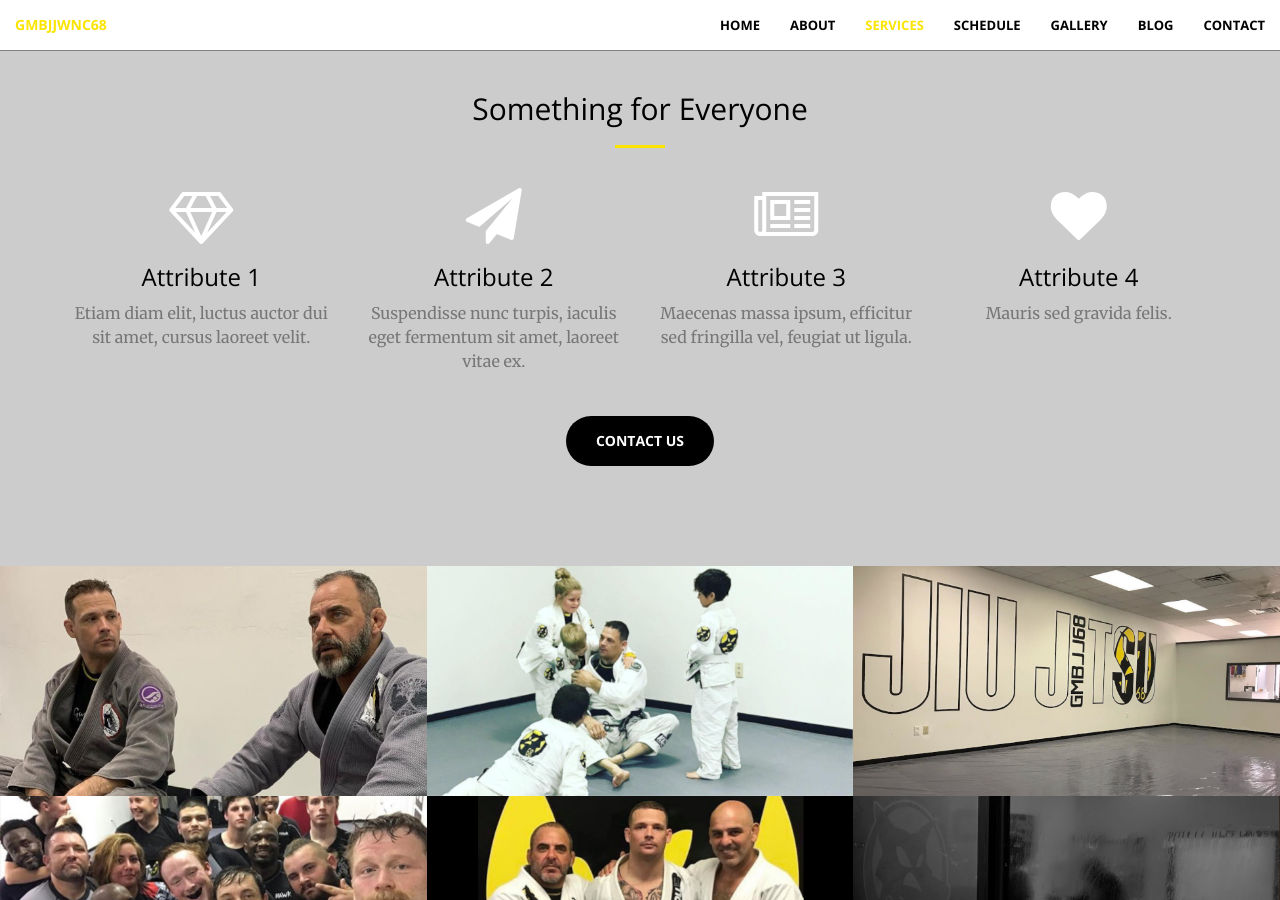
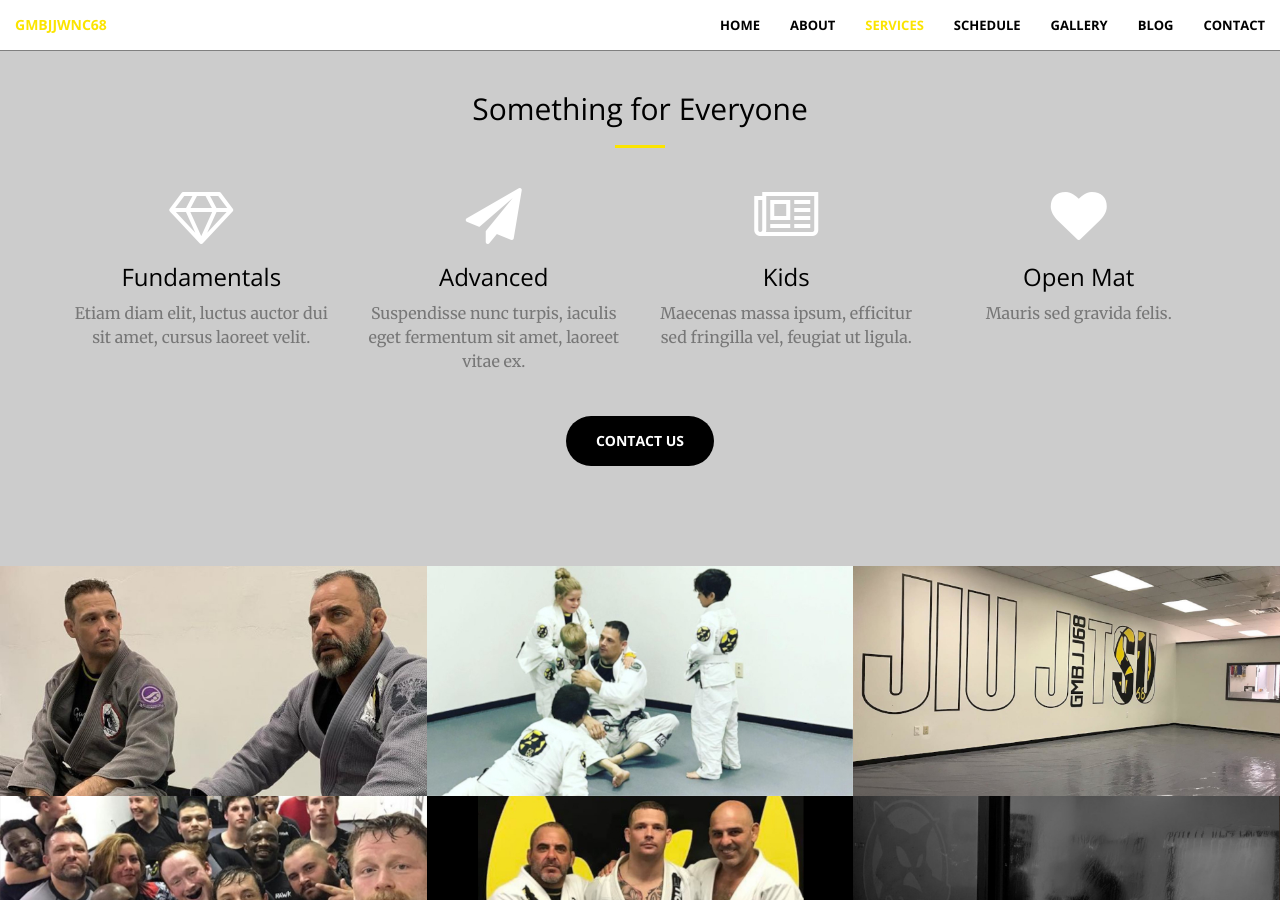
Before and after one commit to gmbjjwnc68/gmbjjwnc68.github.io, a Jekyll site: the page built from index.html, in a window 1280 px wide and 900 px high, scrolled down 1808 px. Built offline with Jekyll 4.4.1, drawn with Linux system fonts in a browser that asks for light colours.

```diff
--- a/_includes/services.html
+++ b/_includes/services.html
@@ -13,28 +13,28 @@
             <div class="col-lg-3 col-md-6 text-center">
                 <div class="service-box">
                     <i class="fa fa-4x fa-diamond wow bounceIn text-primary" style="color:white"></i>
-                    <h3>Attribute 1</h3>
+                    <h3>Fundamentals</h3>
                     <p class="text-muted">Etiam diam elit, luctus auctor dui sit amet, cursus laoreet velit.</p>
                 </div>
             </div>
             <div class="col-lg-3 col-md-6 text-center">
                 <div class="service-box">
                     <i class="fa fa-4x fa-paper-plane wow bounceIn text-primary" data-wow-delay=".1s" style="color:white"></i>
-                    <h3>Attribute 2</h3>
+                    <h3>Advanced</h3>
                     <p class="text-muted">Suspendisse nunc turpis, iaculis eget fermentum sit amet, laoreet vitae ex.</p>
                 </div>
             </div>
             <div class="col-lg-3 col-md-6 text-center">
                 <div class="service-box">
                     <i class="fa fa-4x fa-newspaper-o wow bounceIn text-primary" data-wow-delay=".2s" style="color:white"></i>
-                    <h3>Attribute 3</h3>
+                    <h3>Kids</h3>
                     <p class="text-muted">Maecenas massa ipsum, efficitur sed fringilla vel, feugiat ut ligula.</p>
                 </div>
             </div>
             <div class="col-lg-3 col-md-6 text-center">
                 <div class="service-box">
                     <i class="fa fa-4x fa-heart wow bounceIn text-primary" data-wow-delay=".3s" style="color:white"></i>
-                    <h3>Attribute 4</h3>
+                    <h3>Open Mat</h3>
                     <p class="text-muted">Mauris sed gravida felis.</p>
                 </div>
             </div>
```
